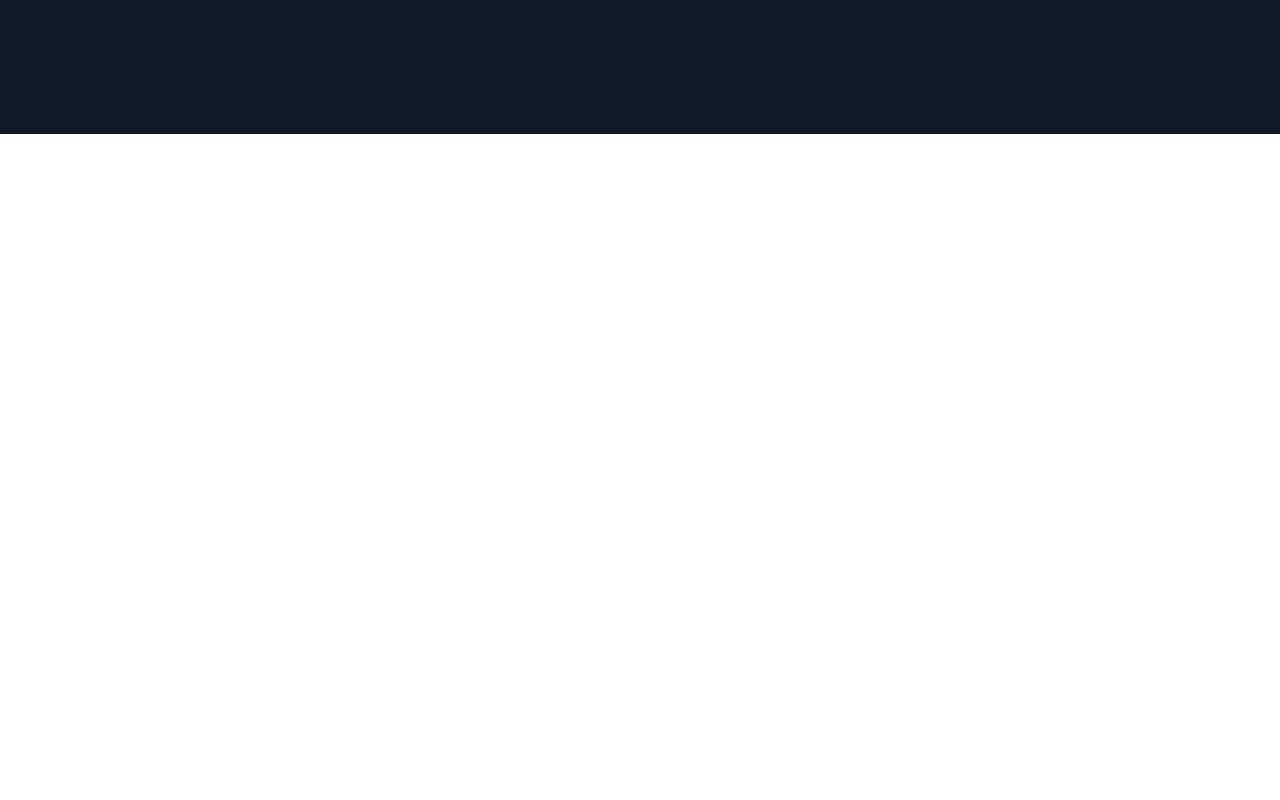
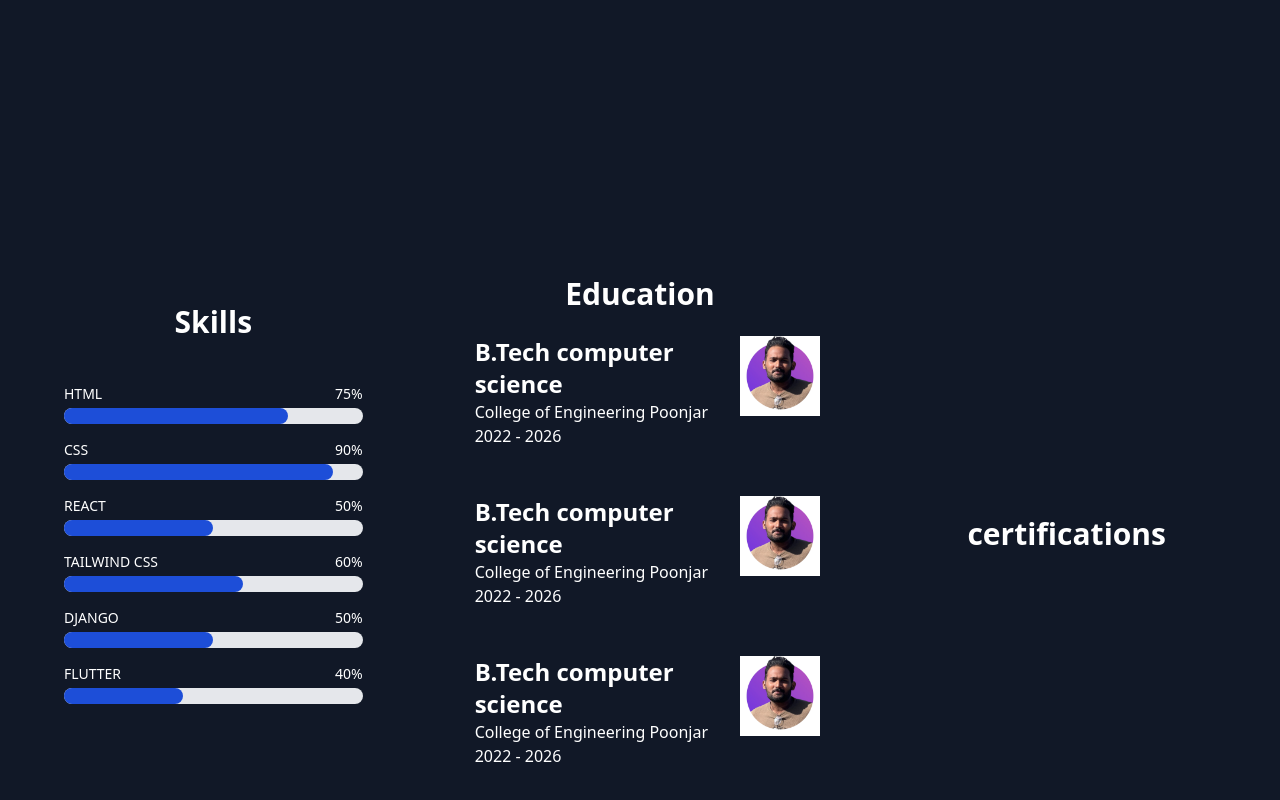
Before and after one commit to Devakrishna07/portfolio, a React (Vite) app in the folder PortfolioFrontend/: page / in a window 1280 px wide. Shown: the part 1466-2266 px from the top of the page. Before the commit the page ends 1600 px from the top, so only its background shows below. Built offline with nearby package versions, Linux system fonts and the light colour scheme.

Commit message:
skills page created and updated

```diff
--- a/PortfolioFrontend/src/App.jsx
+++ b/PortfolioFrontend/src/App.jsx
@@ -1,12 +1,14 @@
 import React from 'react'
 import Home from './pages/Home'
 import About from './pages/About'
+import Skills from './pages/Skills'
 
 const App = () => {
   return (
     <div>
       <Home />
       <About />
+      <Skills />
     </div>
   )
 }
--- /dev/null
+++ b/PortfolioFrontend/src/components/ProgressBar.jsx
@@ -0,0 +1,19 @@
+import React from 'react'
+
+function ProgressBar({label,percentage}) {
+  return (
+    <div className='mb-4 w-full'>
+      <div className='flex justify-between mb-1'>
+        <span className='text-sm font-medium text-white'>{label}</span>
+        <span className='text-sm font-medium text-white'>{percentage}%</span>
+      </div>
+
+      <div className='w-full bg-gray-200 rounded-full h-4 dark:bg-gray-700'>
+         <div className='bg-blue-700 h-4 rounded-full'
+             style={{width:`${percentage}%` }}></div>
+      </div>
+    </div>
+  )
+}
+
+export default ProgressBar
--- /dev/null
+++ b/PortfolioFrontend/src/pages/Skills.jsx
@@ -0,0 +1,66 @@
+import React from 'react'
+import ProgressBar from '../components/ProgressBar'
+import pic from '../assets/profilepic-edit.png'
+
+function Skills() {
+  return (
+    <div className='w-screem min-h-screen bg-gray-900 flex flex-col md:flex-row items-stretch justify-between'>
+        <div className='flex flex-col items-center justify-center w-full md:w-1/3 m-4 p-2'>
+          <h1 className='text-3xl text-white font-bold'>Skills</h1>
+           <div className='w-full m-1 p-10 '>
+            <ProgressBar label="HTML" percentage={75} />
+            <ProgressBar label="CSS" percentage={90} />
+            <ProgressBar label="REACT" percentage={50} />
+            <ProgressBar label="TAILWIND CSS" percentage={60} />
+            <ProgressBar label="DJANGO" percentage={50} />
+            <ProgressBar label="FLUTTER" percentage={40} />
+           </div>
+        </div>
+
+        <div className='flex flex-col items-center justify-center md:w-1/3 md:m-4 md:p-2 overflow-hidden'>
+          <h1 className='text-3xl text-white font-bold'>Education</h1>
+          <div className=' m-4 p-2 text-white flex flex-col-reverse md:flex-row'>
+            <div>
+             <h1 className='md:text-2xl text-white font-semibold'>B.Tech computer science</h1>
+             <h2>College of Engineering Poonjar</h2>
+             <h3>2022 - 2026</h3>
+            </div>
+            <div>
+              <img src={pic} alt="institution logo"
+              className='w-20 h-aspect-ratio ml-4'/>
+            </div>
+          </div>
+
+          <div className=' m-4 p-2 text-white flex flex-col-reverse md:flex-row'>
+            <div>
+             <h1 className='md:text-2xl text-white font-semibold'>B.Tech computer science</h1>
+             <h2>College of Engineering Poonjar</h2>
+             <h3>2022 - 2026</h3>
+            </div>
+            <div>
+              <img src={pic} alt="institution logo"
+              className='w-20 h-aspect-ratio ml-4'/>
+            </div>
+          </div>
+
+          <div className=' m-4 p-2 text-white flex flex-col-reverse md:flex-row'>
+            <div>
+             <h1 className='md:text-2xl text-white font-semibold'>B.Tech computer science</h1>
+             <h2>College of Engineering Poonjar</h2>
+             <h3>2022 - 2026</h3>
+            </div>
+            <div>
+              <img src={pic} alt="institution logo"
+              className='w-20 h-aspect-ratio ml-4'/>
+            </div>
+          </div>
+        </div>
+
+        <div className='flex flex-col items-center justify-center w-full md:w-1/3 m-4 p-2'>
+          <h1 className='text-3xl text-white font-bold'>certifications</h1>
+        </div>
+    </div>
+  )
+}
+
+export default Skills
```
